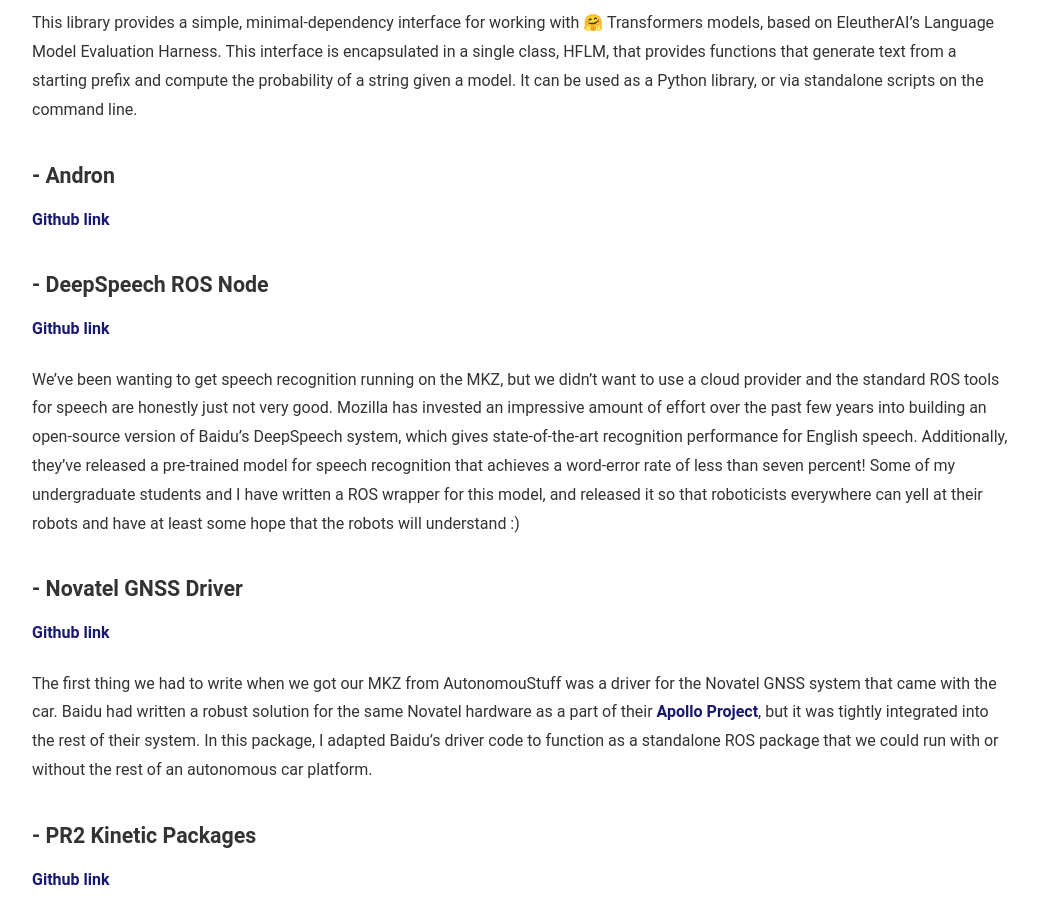
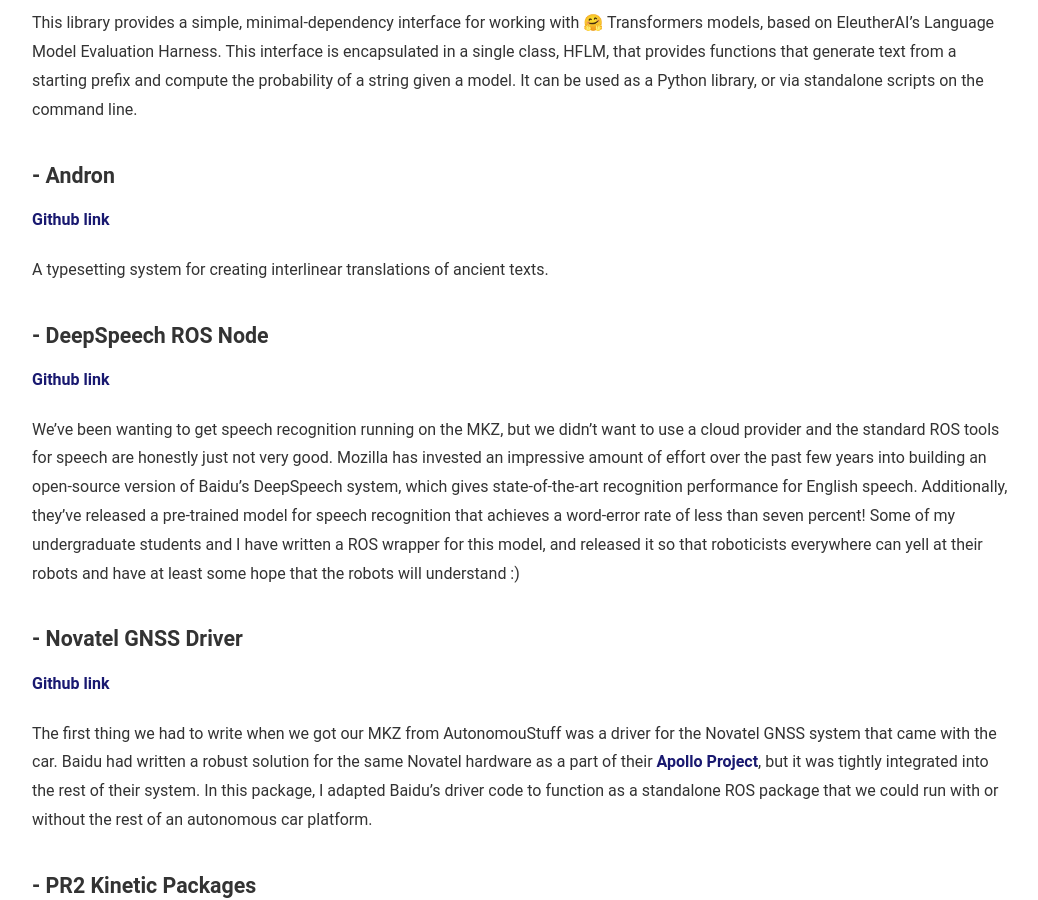
Before and after one commit to RichardKelley/richardkelley.github.io, a Jekyll site: the page built from software.md, in a window 1280 px wide and 900 px high, scrolled down 798 px. Shown: the whole window, without its empty margins (118-1156 px from the left). Built offline with Jekyll 4.4.1, drawn with Linux system fonts in a browser that asks for light colours.

Commit message:
Stub Andron description.

```diff
--- a/software.md
+++ b/software.md
@@ -32,6 +32,8 @@
 ### - <a name="andron"></a> Andron
 
 [Github link](https://github.com/RichardKelley/andron){:target="blank"}
+
+A typesetting system for creating interlinear translations of ancient texts.
 
 ### - <a name="deepspeech"></a> DeepSpeech ROS Node
 
```
